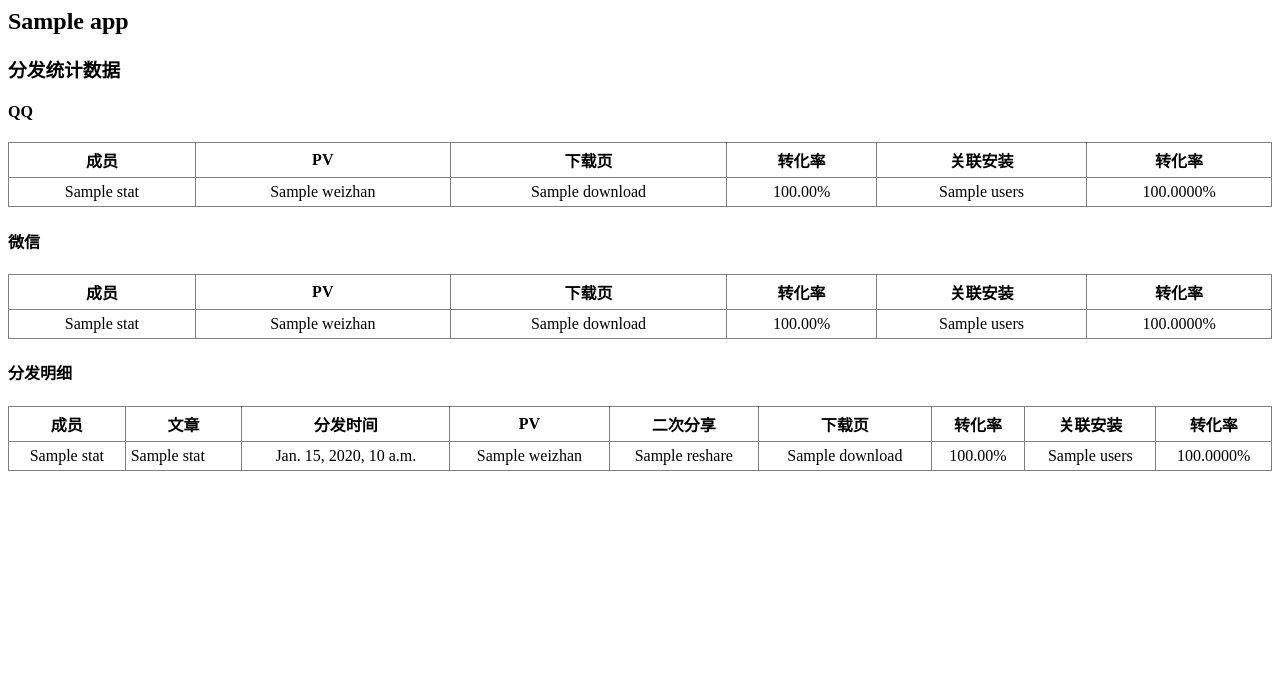
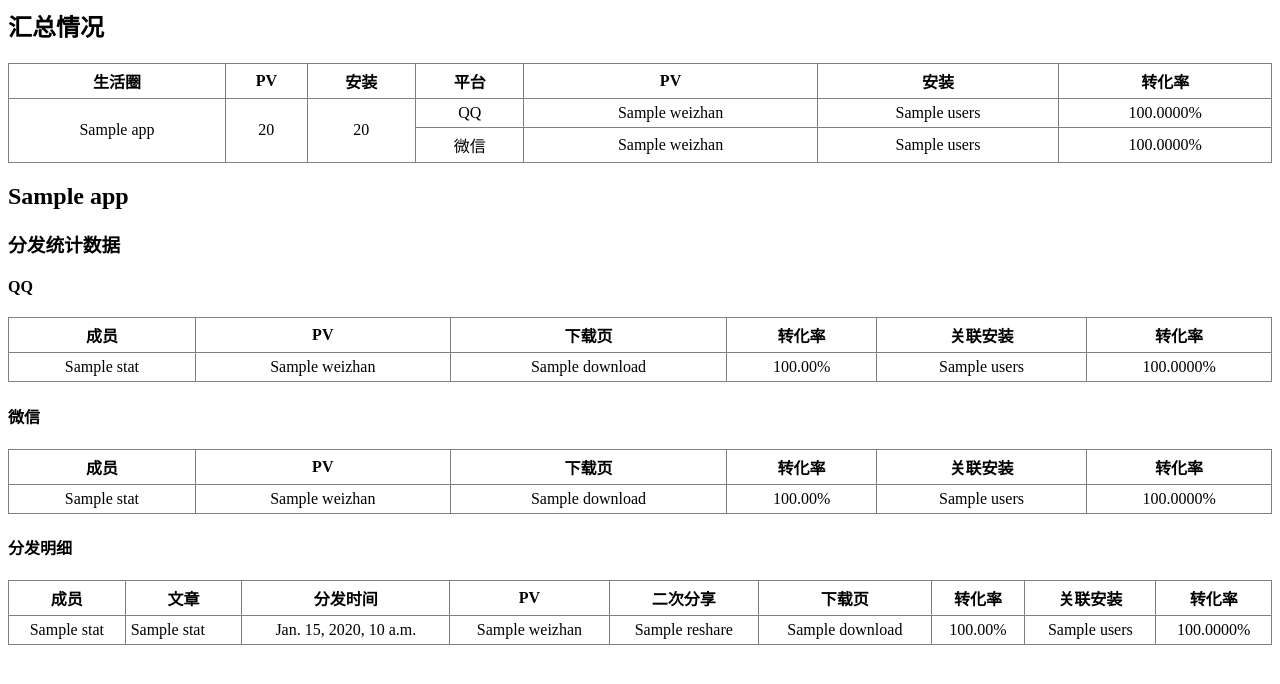
Before and after one commit to ourbest/sns_app, a Django app: template templates/daily_report.html in a window 1280 px wide. Shown: the top 684 px of the page. Run offline with Django 3.2, Linux system fonts and the light colour scheme; the template is opened without the code that fills it: most values are stand-ins (such as "Sample title", 1, 10 or a date in 2020).

Commit message:
优化日报格式

```diff
--- a/templates/daily_report.html
+++ b/templates/daily_report.html
@@ -1,4 +1,34 @@
 {% load calc %}
+
+<h2>汇总情况</h2>
+<table width="100%" border="1" style="border-collapse: collapse; text-align: center" cellpadding="5">
+    <tr>
+        <th>生活圈</th>
+        <th>PV</th>
+        <th>安装</th>
+        <th>平台</th>
+        <th>PV</th>
+        <th>安装</th>
+        <th>转化率</th>
+    </tr>
+    {% for item in sum %}
+        <tr>
+            <td rowspan="2">{{ item.app }}</td>
+            <td rowspan="2">{{ item.qq.weizhan|add:item.wx.weizhan }}</td>
+            <td rowspan="2">{{ item.qq.users|add:item.wx.users }}</td>
+            <td>QQ</td>
+            <td>{{ item.qq.weizhan }}</td>
+            <td>{{ item.qq.users }}</td>
+            <td>{% rate item.qq.users item.qq.weizhan 100 4 %}</td>
+        </tr>
+        <tr>
+            <td>微信</td>
+            <td>{{ item.wx.weizhan }}</td>
+            <td>{{ item.wx.users }}</td>
+            <td>{% rate item.wx.users item.wx.weizhan 100 4 %}</td>
+        </tr>
+    {% endfor %}
+</table>
 
 {% for item in stats %}
     <h2>{{ item.app }}</h2>
```
Also changed, not shown: backend/stats.py (+10 -2 lines).
